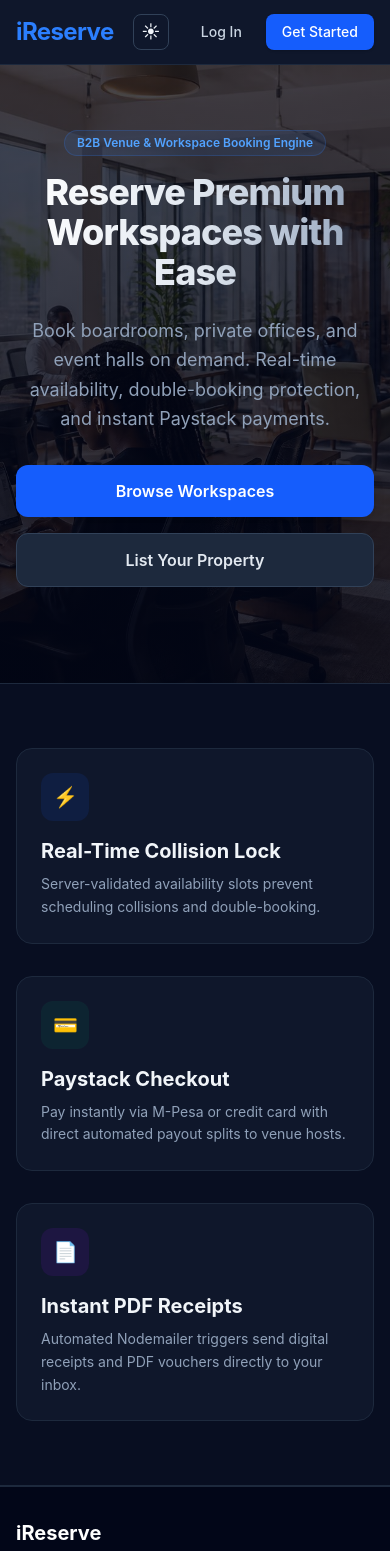
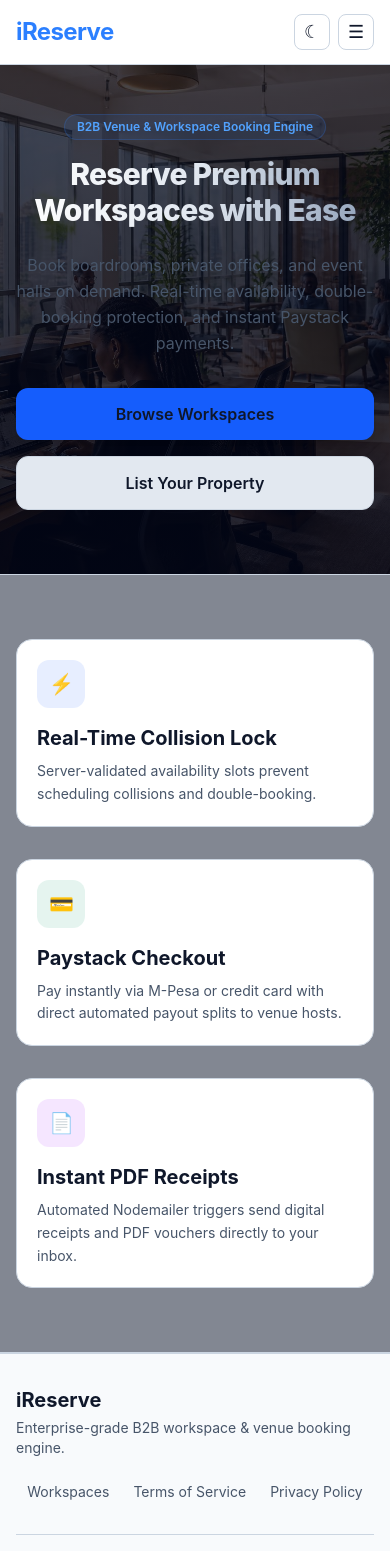
Before and after one commit to gitahidave/iReserve-clientside, a React (Vite) app in the folder iReserve/: page / in a window 390 px wide. Shown: the top 1551 px of the page. Built offline with nearby package versions, Linux system fonts and the light colour scheme; no server answers.

Commit message:
enhance mobile responsiveness

```diff
--- a/iReserve/src/components/common/Footer.jsx
+++ b/iReserve/src/components/common/Footer.jsx
@@ -5,12 +5,12 @@
   return (
     <footer className="bg-slate-950 text-slate-400 border-t border-slate-800">
       <div className="max-w-7xl mx-auto px-4 py-8 sm:px-6 lg:px-8">
-        <div className="flex flex-col md:flex-row justify-between items-center gap-4">
+        <div className="flex flex-col md:flex-row justify-between items-center md:items-start gap-6">
           <div>
             <span className="text-xl font-bold text-white">iReserve</span>
             <p className="text-sm mt-1">Enterprise-grade B2B workspace & venue booking engine.</p>
           </div>
-          <div className="flex gap-6 text-sm">
+          <div className="flex flex-wrap justify-center md:justify-end gap-x-6 gap-y-2 text-sm">
             <Link to="/listings" className="hover:text-slate-200 transition">Workspaces</Link>
             <a href="#terms" className="hover:text-slate-200 transition">Terms of Service</a>
             <a href="#privacy" className="hover:text-slate-200 transition">Privacy Policy</a>
--- a/iReserve/src/components/common/Navbar.jsx
+++ b/iReserve/src/components/common/Navbar.jsx
@@ -6,8 +6,9 @@
   const { user, logout } = useAuth();
   const navigate = useNavigate();
   const [isLightMode, setIsLightMode] = useState(() => {
-    return localStorage.getItem('ireserve-theme') === 'light';
+    return localStorage.getItem('ireserve-theme') !== 'dark';
   });
+  const [isMenuOpen, setIsMenuOpen] = useState(false);
 
   useEffect(() => {
     const theme = isLightMode ? 'light' : 'dark';
@@ -26,14 +27,14 @@
   return (
     <nav className="bg-slate-900 border-b border-slate-800 sticky top-0 z-50">
       <div className="max-w-7xl mx-auto px-4 sm:px-6 lg:px-8">
-        <div className="flex justify-between h-16 items-center">
+        <div className="flex justify-between h-16 items-center md:grid md:grid-cols-3">
           {/* Brand Logo */}
           <Link to="/" className="flex items-center gap-2">
             <span className="text-2xl font-bold text-blue-500 tracking-tight">iReserve</span>
           </Link>
 
           {/* Navigation Links */}
-          <div className="hidden md:flex items-center gap-6">
+          <div className="hidden md:flex items-center justify-self-center gap-6">
             <Link to="/listings" className="text-slate-300 hover:text-white transition">
               Explore Workspaces
             </Link>
@@ -49,7 +50,7 @@
           </div>
 
           {/* Auth Actions */}
-          <div className="flex items-center gap-4">
+          <div className="flex items-center md:justify-self-end gap-2 sm:gap-4">
             <button
               type="button"
               onClick={toggleTheme}
@@ -70,7 +71,7 @@
                 </button>
               </div>
             ) : (
-              <div className="flex items-center gap-2">
+              <div className="hidden sm:flex items-center gap-2">
                 <Link
                   to="/login"
                   className="text-slate-300 px-4 py-2 text-sm font-medium hover:text-white transition"
@@ -85,8 +86,55 @@
                 </Link>
               </div>
             )}
+            <button
+              type="button"
+              onClick={() => setIsMenuOpen((current) => !current)}
+              aria-label={isMenuOpen ? 'Close navigation menu' : 'Open navigation menu'}
+              aria-expanded={isMenuOpen}
+              className="md:hidden h-9 w-9 rounded-lg border border-slate-700 text-lg leading-none hover:bg-slate-800 transition"
+            >
+              {isMenuOpen ? '×' : '☰'}
+            </button>
           </div>
         </div>
+        {isMenuOpen && (
+          <div className="md:hidden border-t border-slate-800 py-3 space-y-1">
+            <Link
+              to="/listings"
+              onClick={() => setIsMenuOpen(false)}
+              className="block rounded-lg px-3 py-2 text-slate-300 hover:bg-slate-800 transition"
+            >
+              Explore Workspaces
+            </Link>
+            {user && (
+              <Link
+                to={`/dashboard/${user.role}`}
+                onClick={() => setIsMenuOpen(false)}
+                className="block rounded-lg px-3 py-2 text-slate-300 hover:bg-slate-800 transition capitalize"
+              >
+                Dashboard ({user.role})
+              </Link>
+            )}
+            {!user && (
+              <div className="grid grid-cols-2 gap-2 pt-2">
+                <Link
+                  to="/login"
+                  onClick={() => setIsMenuOpen(false)}
+                  className="rounded-lg border border-slate-700 px-3 py-2 text-center text-sm font-medium text-slate-300"
+                >
+                  Log In
+                </Link>
+                <Link
+                  to="/register"
+                  onClick={() => setIsMenuOpen(false)}
+                  className="rounded-lg bg-blue-600 px-3 py-2 text-center text-sm font-medium text-white"
+                >
+                  Get Started
+                </Link>
+              </div>
+            )}
+          </div>
+        )}
       </div>
     </nav>
   );
--- a/iReserve/src/index.css
+++ b/iReserve/src/index.css
@@ -13,6 +13,13 @@
     @apply bg-slate-950 text-slate-100 antialiased min-h-screen font-sans;
     margin: 0;
     padding: 0;
+    overflow-x: hidden;
+  }
+
+  *,
+  *::before,
+  *::after {
+    box-sizing: border-box;
   }
 
   /* Scrollbar Styling */
--- a/iReserve/src/pages/Dashboard/AdminDashboard.jsx
+++ b/iReserve/src/pages/Dashboard/AdminDashboard.jsx
@@ -42,7 +42,7 @@
       <div className="bg-slate-900 border border-slate-800 rounded-2xl overflow-hidden">
         <div className="p-6 border-b border-slate-800 font-bold text-lg">Active System Listings</div>
         <div className="overflow-x-auto">
-          <table className="w-full text-left border-collapse">
+          <table className="w-full min-w-[620px] text-left border-collapse">
             <thead>
               <tr className="border-b border-slate-800 bg-slate-950/50 text-slate-400 text-xs uppercase tracking-wider">
                 <th className="py-4 px-6">Title</th>
--- a/iReserve/src/pages/Dashboard/ClientDashboard.jsx
+++ b/iReserve/src/pages/Dashboard/ClientDashboard.jsx
@@ -52,7 +52,7 @@
       ) : (
         <div className="bg-slate-900 border border-slate-800 rounded-2xl overflow-hidden">
           <div className="overflow-x-auto">
-            <table className="w-full text-left border-collapse">
+            <table className="w-full min-w-[760px] text-left border-collapse">
               <thead>
                 <tr className="border-b border-slate-800 bg-slate-950/50 text-slate-400 text-xs uppercase tracking-wider">
                   <th className="py-4 px-6">Workspace</th>
--- a/iReserve/src/pages/Home.jsx
+++ b/iReserve/src/pages/Home.jsx
@@ -7,7 +7,7 @@
     <div className="bg-slate-950 text-slate-100">
       {/* Hero Section */}
       <section
-        className="relative overflow-hidden bg-cover bg-center pt-16 pb-24 lg:pt-24 lg:pb-32"
+        className="relative overflow-hidden bg-cover bg-center pt-12 pb-16 sm:pt-16 sm:pb-24 lg:pt-24 lg:pb-32"
         style={{
           backgroundImage: `linear-gradient(rgba(2, 6, 23, 0.72), rgba(2, 6, 23, 0.86)), url(${heroWorkspace})`,
         }}
@@ -17,22 +17,22 @@
             <span className="inline-block py-1 px-3 rounded-full text-xs font-semibold bg-blue-500/10 text-blue-400 border border-blue-500/20 mb-4">
               B2B Venue & Workspace Booking Engine
             </span>
-            <h1 className="text-4xl sm:text-6xl font-extrabold tracking-tight mb-6 bg-gradient-to-r from-white via-slate-200 to-slate-400 bg-clip-text text-transparent">
+            <h1 className="text-3xl sm:text-6xl font-extrabold tracking-tight mb-6 bg-gradient-to-r from-white via-slate-200 to-slate-400 bg-clip-text text-transparent">
               Reserve Premium Workspaces with Ease
             </h1>
-            <p className="text-lg sm:text-xl text-slate-400 mb-8 leading-relaxed">
+            <p className="text-base sm:text-xl text-slate-400 mb-8 leading-relaxed">
               Book boardrooms, private offices, and event halls on demand. Real-time availability, double-booking protection, and instant Paystack payments.
             </p>
             <div className="flex flex-col sm:flex-row justify-center gap-4">
               <Link
                 to="/listings"
-                className="bg-blue-600 hover:bg-blue-500 text-white font-semibold px-6 py-3.5 rounded-xl shadow-lg transition"
+                className="w-full sm:w-auto bg-blue-600 hover:bg-blue-500 text-white font-semibold px-6 py-3.5 rounded-xl shadow-lg transition"
               >
                 Browse Workspaces
               </Link>
               <Link
                 to="/register"
-                className="bg-slate-800 hover:bg-slate-700 text-slate-200 font-semibold px-6 py-3.5 rounded-xl border border-slate-700 transition"
+                className="w-full sm:w-auto bg-slate-800 hover:bg-slate-700 text-slate-200 font-semibold px-6 py-3.5 rounded-xl border border-slate-700 transition"
               >
                 List Your Property
               </Link>
@@ -45,7 +45,7 @@
       <section className="py-16 bg-slate-900/50 border-y border-slate-800">
         <div className="max-w-7xl mx-auto px-4 sm:px-6 lg:px-8">
           <div className="grid grid-cols-1 md:grid-cols-3 gap-8">
-            <div className="p-6 rounded-2xl bg-slate-900 border border-slate-800">
+            <div className="p-5 sm:p-6 rounded-2xl bg-slate-900 border border-slate-800">
               <div className="w-12 h-12 bg-blue-600/10 text-blue-400 rounded-xl flex items-center justify-center font-bold text-xl mb-4">
                 ⚡
               </div>
@@ -55,7 +55,7 @@
               </p>
             </div>
 
-            <div className="p-6 rounded-2xl bg-slate-900 border border-slate-800">
+            <div className="p-5 sm:p-6 rounded-2xl bg-slate-900 border border-slate-800">
               <div className="w-12 h-12 bg-emerald-600/10 text-emerald-400 rounded-xl flex items-center justify-center font-bold text-xl mb-4">
                 💳
               </div>
@@ -65,7 +65,7 @@
               </p>
             </div>
 
-            <div className="p-6 rounded-2xl bg-slate-900 border border-slate-800">
+            <div className="p-5 sm:p-6 rounded-2xl bg-slate-900 border border-slate-800">
               <div className="w-12 h-12 bg-purple-600/10 text-purple-400 rounded-xl flex items-center justify-center font-bold text-xl mb-4">
                 📄
               </div>
--- a/iReserve/src/pages/ListingDetails.jsx
+++ b/iReserve/src/pages/ListingDetails.jsx
@@ -47,7 +47,7 @@
           <img
             src={listing.images?.[0] || 'https://via.placeholder.com/800x400'}
             alt={listing.title}
-            className="w-full h-96 object-cover rounded-2xl border border-slate-800"
+            className="w-full h-64 sm:h-96 object-cover rounded-2xl border border-slate-800"
           />
           <div>
             <span className="text-sm font-semibold text-blue-400 uppercase">{listing.category}</span>
@@ -68,8 +68,8 @@
         </div>
 
         {/* Booking Card */}
-        <div className="bg-slate-900 border border-slate-800 p-6 rounded-2xl h-fit sticky top-24">
-          <div className="flex justify-between items-baseline mb-6">
+        <div className="bg-slate-900 border border-slate-800 p-5 sm:p-6 rounded-2xl h-fit lg:sticky lg:top-24">
+          <div className="flex flex-wrap justify-between items-baseline gap-2 mb-6">
             <span className="text-2xl font-bold">KES {listing.hourlyRate}</span>
             <span className="text-sm text-slate-400">per hour</span>
           </div>
--- a/iReserve/src/pages/ListingsPage.jsx
+++ b/iReserve/src/pages/ListingsPage.jsx
@@ -85,7 +85,7 @@
                 </span>
                 <h3 className="text-lg font-bold text-white mt-1 mb-2">{item.title}</h3>
                 <p className="text-slate-400 text-sm line-clamp-2 mb-4">{item.description}</p>
-                <div className="flex justify-between items-center pt-4 border-t border-slate-800">
+                <div className="flex flex-wrap justify-between items-center gap-3 pt-4 border-t border-slate-800">
                   <span className="text-lg font-bold text-white">
                     KES {item.hourlyRate} <span className="text-xs text-slate-400 font-normal">/ hr</span>
                   </span>
--- a/iReserve/src/pages/Login.jsx
+++ b/iReserve/src/pages/Login.jsx
@@ -28,7 +28,7 @@
 
   return (
     <div className="min-h-[80vh] flex items-center justify-center px-4">
-      <div className="max-w-md w-full bg-slate-900 border border-slate-800 p-8 rounded-2xl">
+      <div className="max-w-md w-full bg-slate-900 border border-slate-800 p-6 sm:p-8 rounded-2xl">
         <h2 className="text-2xl font-bold text-center mb-2">Welcome Back</h2>
         <p className="text-slate-400 text-sm text-center mb-6">Log in to your iReserve account</p>
 
--- a/iReserve/src/pages/Register.jsx
+++ b/iReserve/src/pages/Register.jsx
@@ -32,7 +32,7 @@
 
   return (
     <div className="min-h-[85vh] flex items-center justify-center px-4 py-10">
-      <div className="max-w-md w-full bg-slate-900 border border-slate-800 p-8 rounded-2xl">
+      <div className="max-w-md w-full bg-slate-900 border border-slate-800 p-6 sm:p-8 rounded-2xl">
         <h2 className="text-2xl font-bold text-center mb-2">Create Account</h2>
         <p className="text-slate-400 text-sm text-center mb-6">Join iReserve today</p>
 
```
Also changed, not shown: iReserve/src/pages/Dashboard/HostDashboard.jsx (+5 -5 lines).
